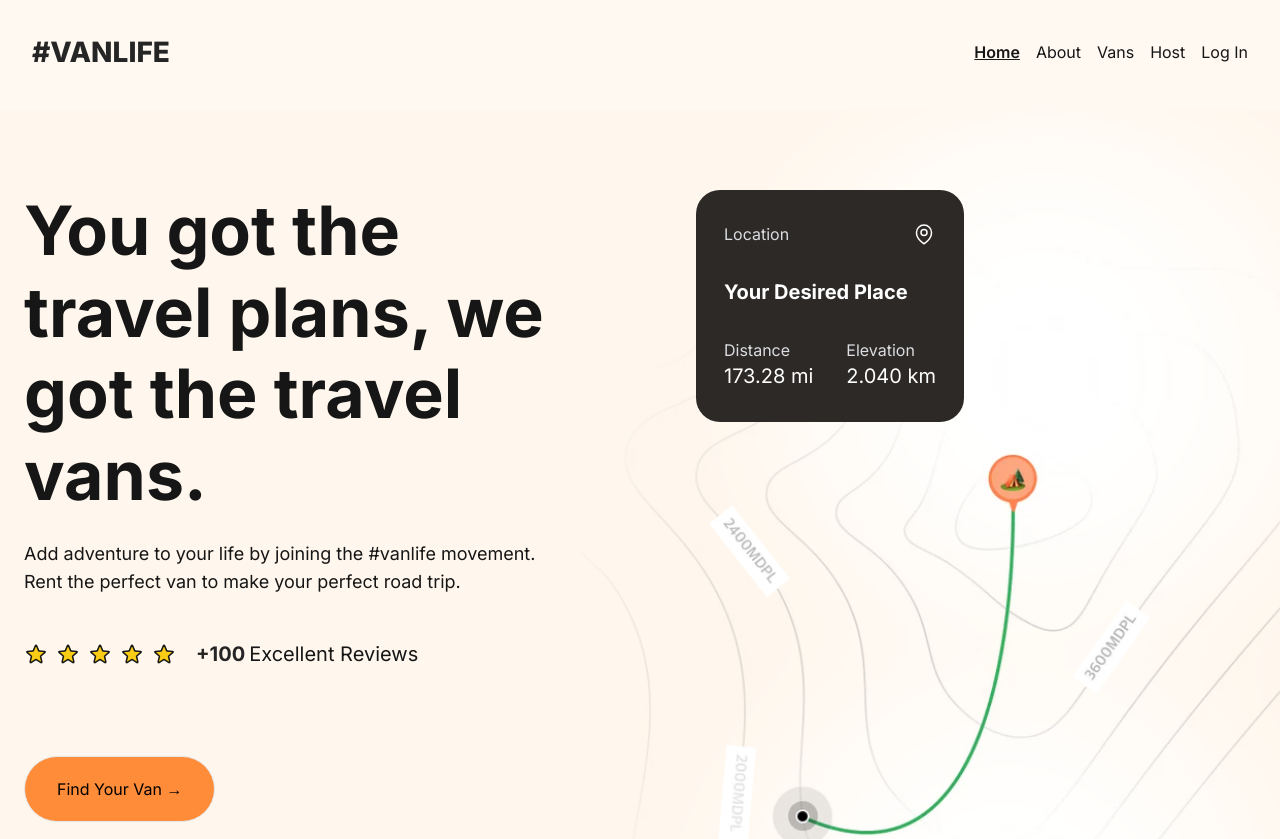
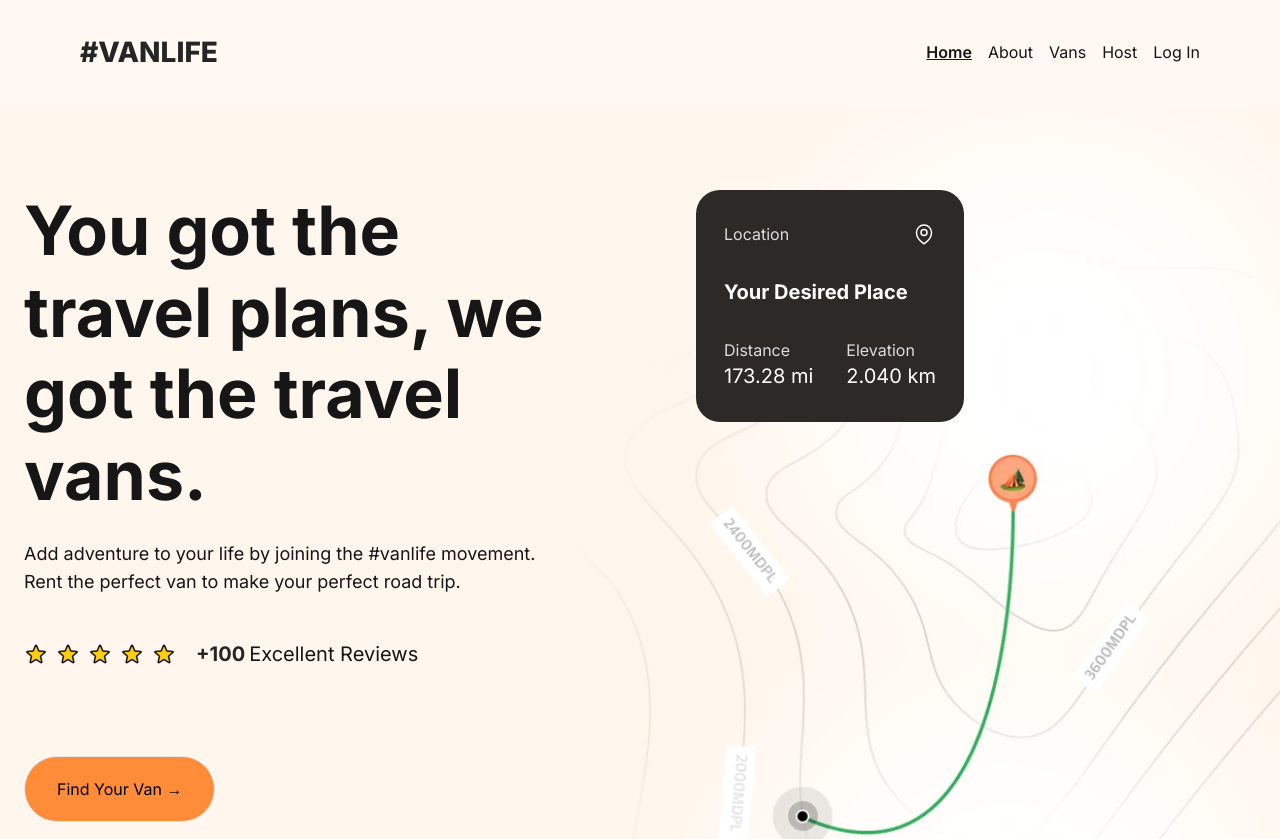
Before and after one commit to IvanSarabeev/VanLife, a React (Create React App) app: page / in a window 1280 px wide. Shown: the top 839 px of the page. Built offline with nearby package versions, Linux system fonts and the light colour scheme; what miragejs would draw is missing.

Commit message:
adjusted the header layout

```diff
--- a/src/components/Header/Header.tsx
+++ b/src/components/Header/Header.tsx
@@ -36,9 +36,9 @@ const Header = () => {
       animate={hidden ? "block" : "visible"}
       onClick={scrollToTop}
       transition={{ duration: 0.35, ease: "easeInOut", type: "spring" }}
-      className="sticky z-30 top-0 h-fit lg:h-[110px] w-full font-inter bg-coral lg:bg-opacity-70 transition-all"
+      className="sticky z-30 top-0 h-fit lg:h-[110px] w-full font-inter padding-container bg-coral lg:bg-opacity-70 transition-all"
     >
-      <nav className="md:flex flex-row items-center justify-between p-4 md:p-6 lg:p-8">
+      <nav className="md:flex flex-row items-center justify-between py-4 md:py-6 lg:py-8">
         <h2 className="text-2xl lg:text-[28px] lg:leading-10 font-black text-[#252525] uppercase">
           <NavLink to="/">#vanlife</NavLink>
         </h2>
```
